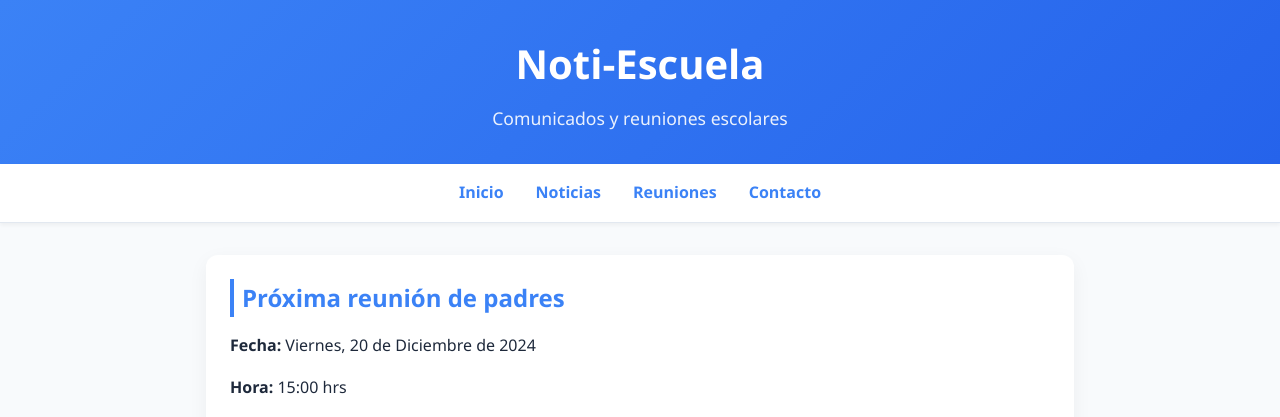
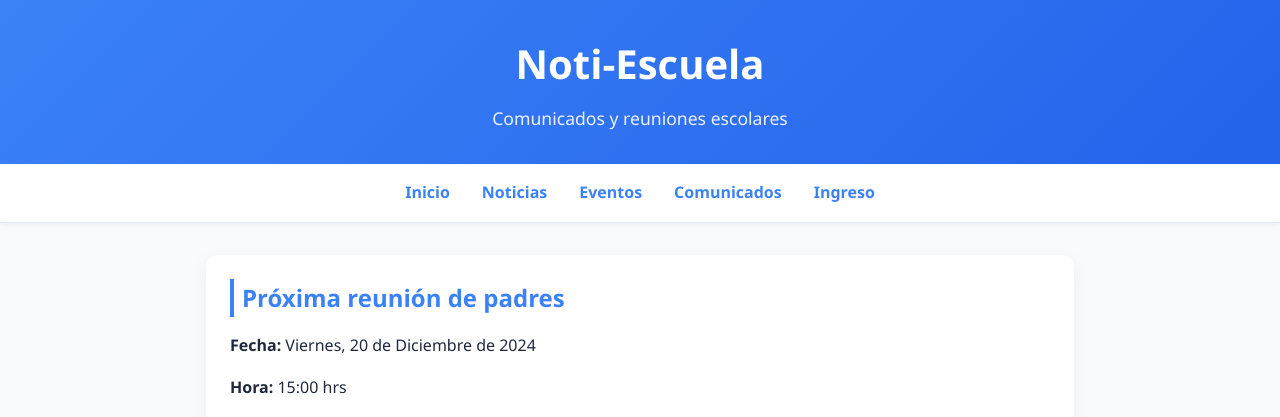
Before and after one commit to Loigon12/noti-escuela, a Flask app: page /noticias in a window 1280 px wide. Shown: the top 417 px of the page. Run offline with Flask 3, Linux system fonts and the light colour scheme.

Commit message:
copia actualizada

```diff
--- a/templates/reuniones.html
+++ b/templates/reuniones.html
@@ -223,10 +223,11 @@
   </header>
 
   <nav>
-    <a href="#">Inicio</a>
-    <a href="#">Noticias</a>
-    <a href="#">Reuniones</a>
-    <a href="#">Contacto</a>
+    <a href="{{ url_for('index') }}">Inicio</a>
+      <a href="{{ url_for('noticias') }}">Noticias</a>
+      <a href="#">Eventos</a>
+      <a href="#">Comunicados</a>
+      <a href="{{ url_for('ingreso') }}">Ingreso</a>
   </nav>
 
   <main class="container">
```
